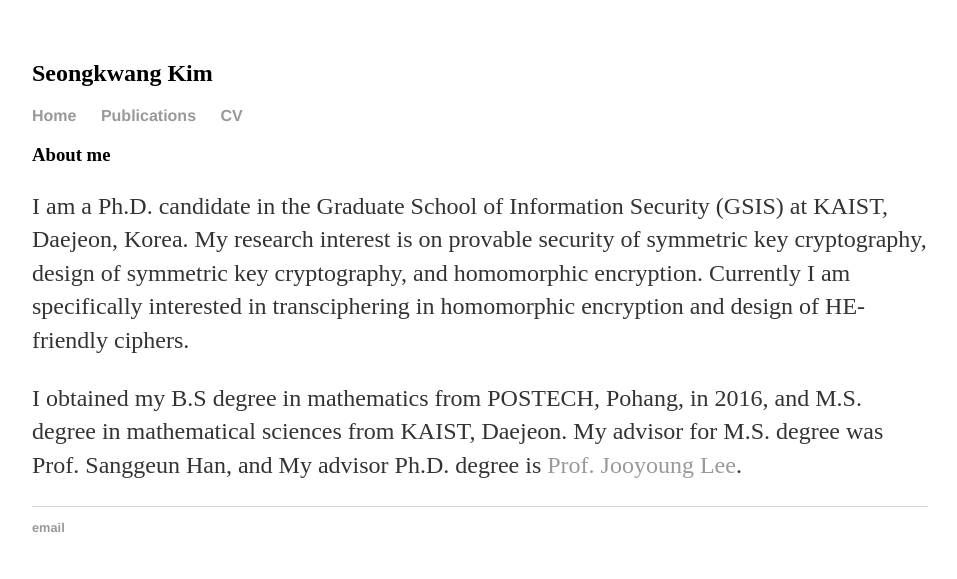
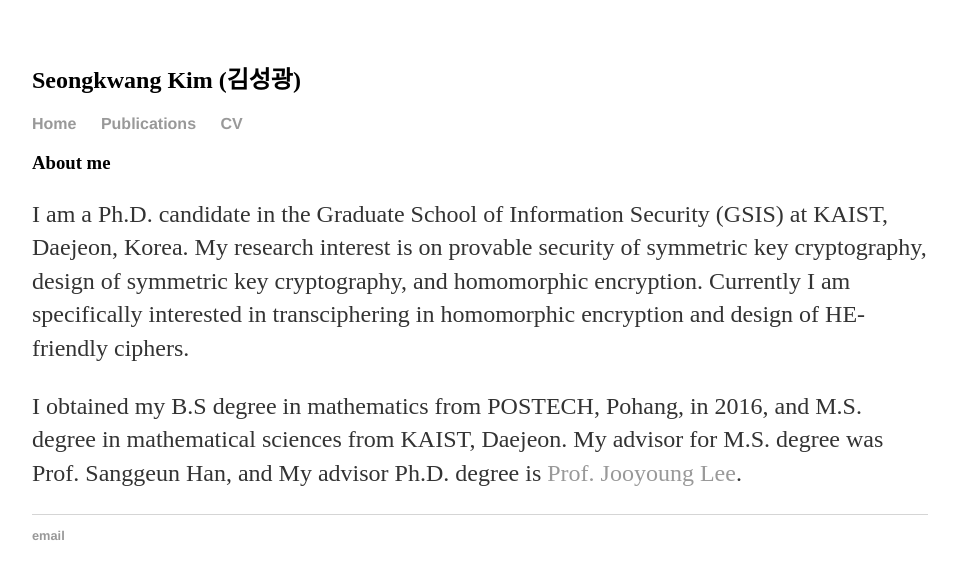
Before and after one commit to sgk1m/sgk1m.github.io, a Jekyll site: the page built from index.html, in a window 1280 px wide. Shown: the top 579 px of the page, without its empty margins (160-1117 px from the left). Built offline with Jekyll 4.4.1, drawn with Linux system fonts in a browser that asks for light colours.

Commit message:
Update default.html
Add Korean name

```diff
--- a/_layouts/default.html
+++ b/_layouts/default.html
@@ -6,7 +6,7 @@
 			<link rel="stylesheet" type="text/css" href="/css/main.css">
 		</head>
 		<body>
-			<h2>Seongkwang Kim</h2>
+			<h2>Seongkwang Kim (김성광)</h2>
 			<nav>
 	    		<ul>
 	        		<li><a href="/">Home</a></li>
```
